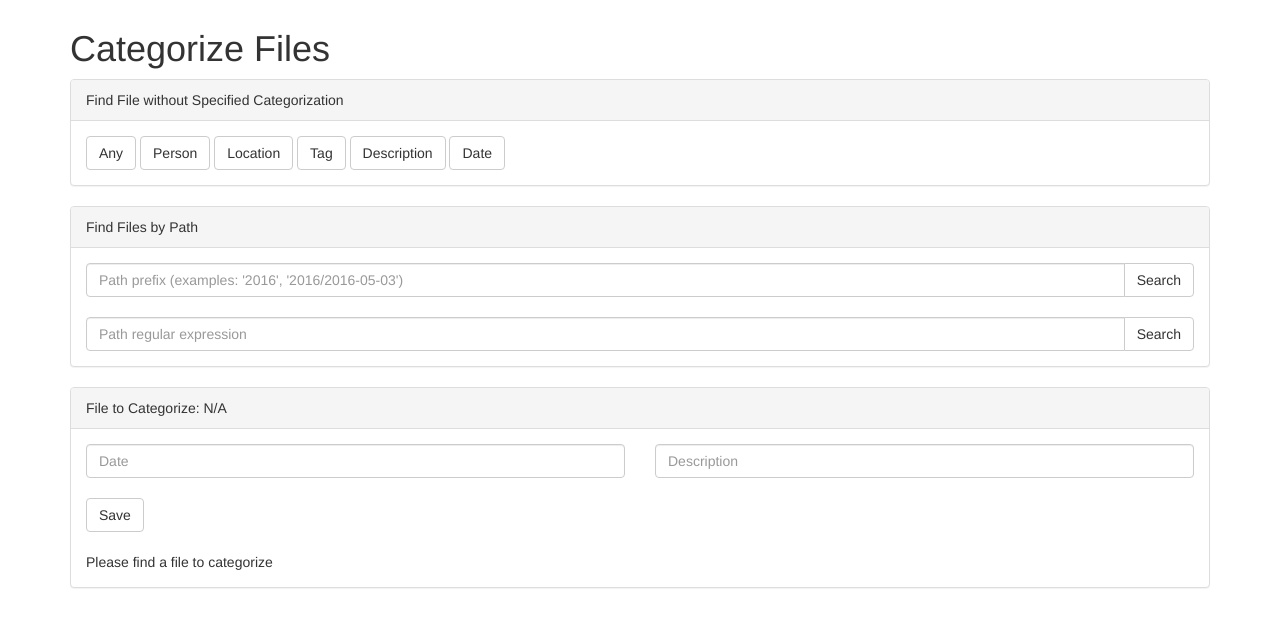
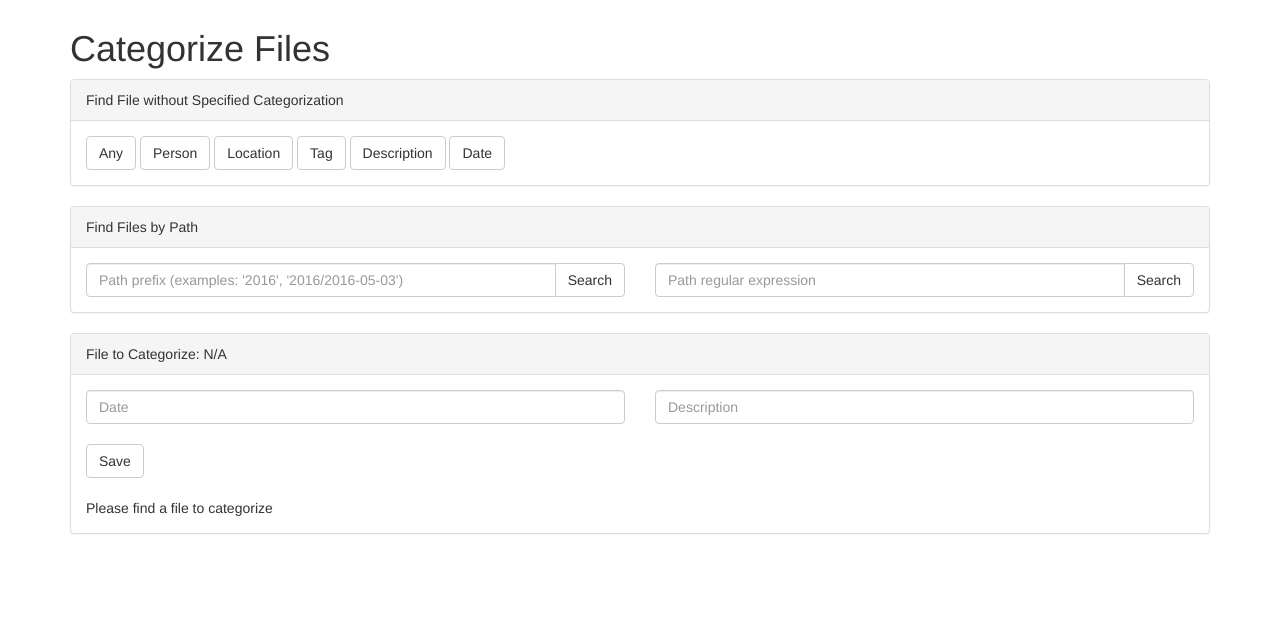
Before and after one commit to ponmar/filedb, a Flask app: page /categorize in a window 1280 px wide. Shown: the part 51-678 px from the top of the page. Run offline with Flask 2, Linux system fonts and the light colour scheme; the visitor is signed in with stand-in values (Sample User, id 1); data that the repository does not hold is empty; some libraries are stand-ins or nearby versions.

Commit message:
Categorize page polishing

```diff
--- a/templates/categorize.html
+++ b/templates/categorize.html
@@ -24,18 +24,23 @@
 <div class="panel panel-default">
     <div class="panel-heading">Find Files by Path</div>
     <div class="panel-body">
+        <div class="row">
+            <div class="col-md-6">
                 <div class="input-group">
                     <input type="text" class="form-control" placeholder="Path prefix (examples: '2016', '2016/2016-05-03')" title="Path prefix (examples: '2016', '2016/2016-05-03')" id="find_file_by_path_input">
                     <span class="input-group-btn">
                         <button type="button" class="btn btn-default" id="find_file_by_path_button">Search</button>
                     </span>
                 </div>
-        <br>
+            </div>
+            <div class="col-md-6">
                 <div class="input-group">
                     <input type="text" class="form-control" placeholder="Path regular expression" title="Path regular expression" id="find_file_by_path_regexp_input">
                     <span class="input-group-btn">
                         <button type="button" class="btn btn-default" id="find_file_by_path_regexp_button">Search</button>
                     </span>
+                </div>
+            </div>
         </div>
     </div>
 </div>
```
Lines whose indentation alone changed are shown as unchanged.
